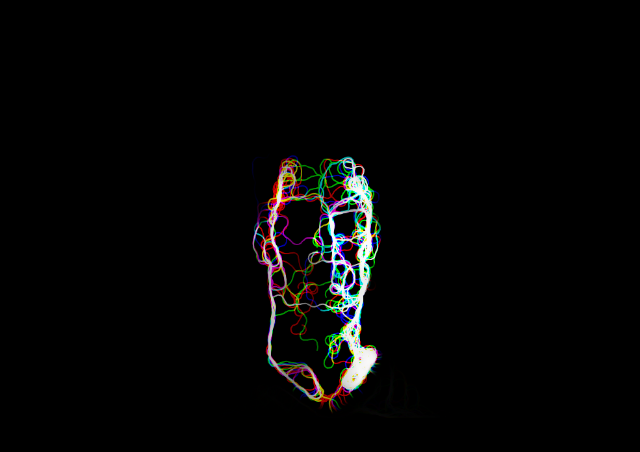
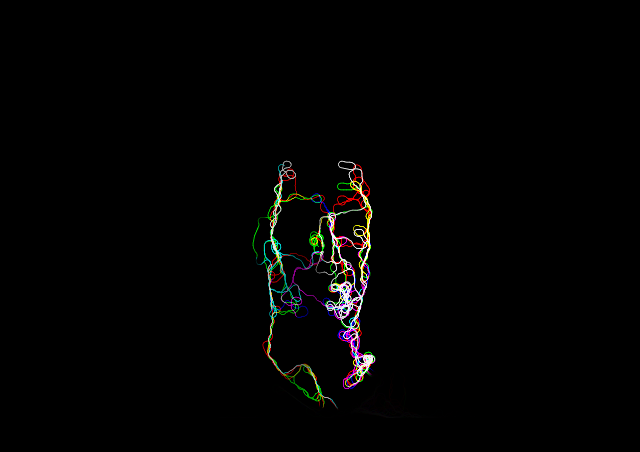
Before and after one commit to connorpower/connorpower.github.io, a plain HTML site: page index.html in a window 1280 px wide. Shown: the top 452 px of the page, without its empty margins (319-959 px from the left). Drawn offline with nearby package versions, Linux system fonts and the light colour scheme.

Commit message:
Tweak animation options

```diff
--- a/index.html
+++ b/index.html
@@ -27,7 +27,20 @@
             <div>
         </div>
         <script>
-            var options = {
+            var snake = {
+                colorMode: 'color',
+                compositeOperation: 'lighten',
+                iterationLimit: 0,
+                key: 'low',
+                lineWidth: 3,
+                lineMode: 'smooth',
+                origin: ['bottom', '50% 50%', 'top'],
+                outputSize: 'original',
+                pathFinderCount: 40,
+                speed: 8,
+                turningAngle: Math.PI / 2.0
+            };
+            var pipes = {
                 colorMode: 'color',
                 compositeOperation: 'lighten',
                 iterationLimit: 0,
@@ -35,14 +48,14 @@
                 lineWidth: 2,
                 lineMode: 'smooth',
                 origin: ['bottom', '50% 50%', 'top'],
-                            outputSize: 'container',
+                outputSize: 'original',
                 pathFinderCount: 60,
-                            speed: 7,
-                            turningAngle: Math.PI / 2.0
+                speed: 5,
+                turningAngle: 2.0 * Math.PI
             };
 
             var imageElement = document.querySelector('.chromata-image');
-            var chromata = new Chromata(imageElement, options);
+            var chromata = new Chromata(imageElement, snake);
             chromata.start();
         </script>
     </body>
```
Lines whose indentation alone changed are shown as unchanged.
